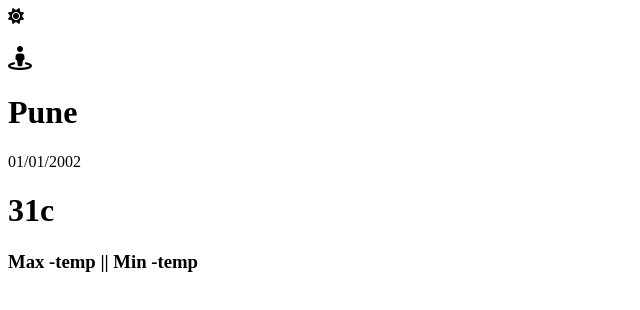
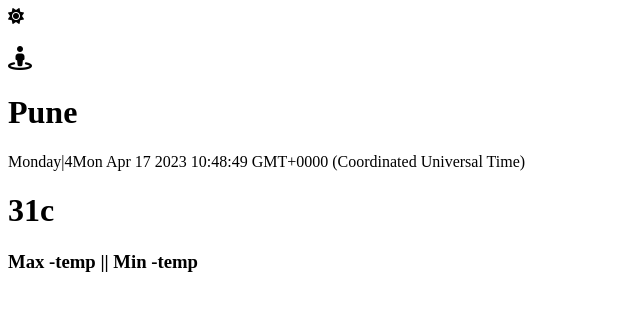
Before and after one commit to PrateekSharma007/Weather-Nodejs, a plain HTML site: page Home.html in a window 1280 px wide. Shown: the whole page, without its empty margins (0-640 px from the left). Drawn offline with Linux system fonts and the light colour scheme.

Commit message:
new changes

```diff
--- a/Home.html
+++ b/Home.html
@@ -35,21 +35,24 @@
         const getcurrentdate = () => {
             const weekday = ["Sunday","Monday","Tuesday","Wednesday","Thursday","Friday","Saturday"]
             let curr = new Date() ;
-            console.log(weekday[curr.getDay()])
+            let day  = weekday[curr.getDay()]
+            return day ;
         }
 
         const getcurrentday = () => {
             let date = new Date() ;
-            var month = date.getMonth() ;
+            var month = date.getMonth() + 1;
 
             console.log(date.getDate()) ;
-            console.log(month)
+            <!-- console.log(month)  -->
+
+            return `${month}${date}`
 
         }
         getcurrentdate();
         getcurrentday() ;
 
-
+        curDate.innerHTML = getcurrentdate() + "|" +  getcurrentday()
     </script>
 </body>
 </html>
```
